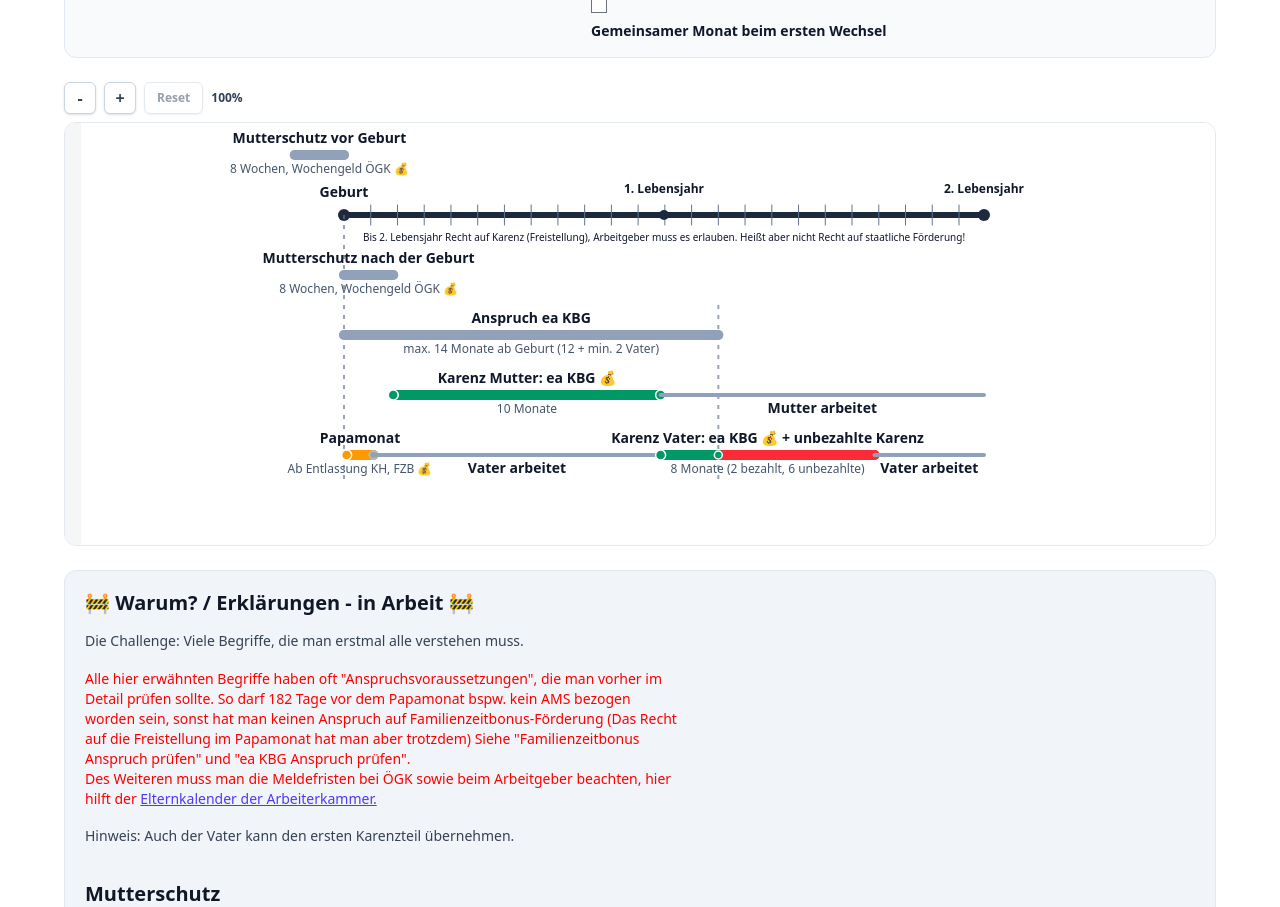
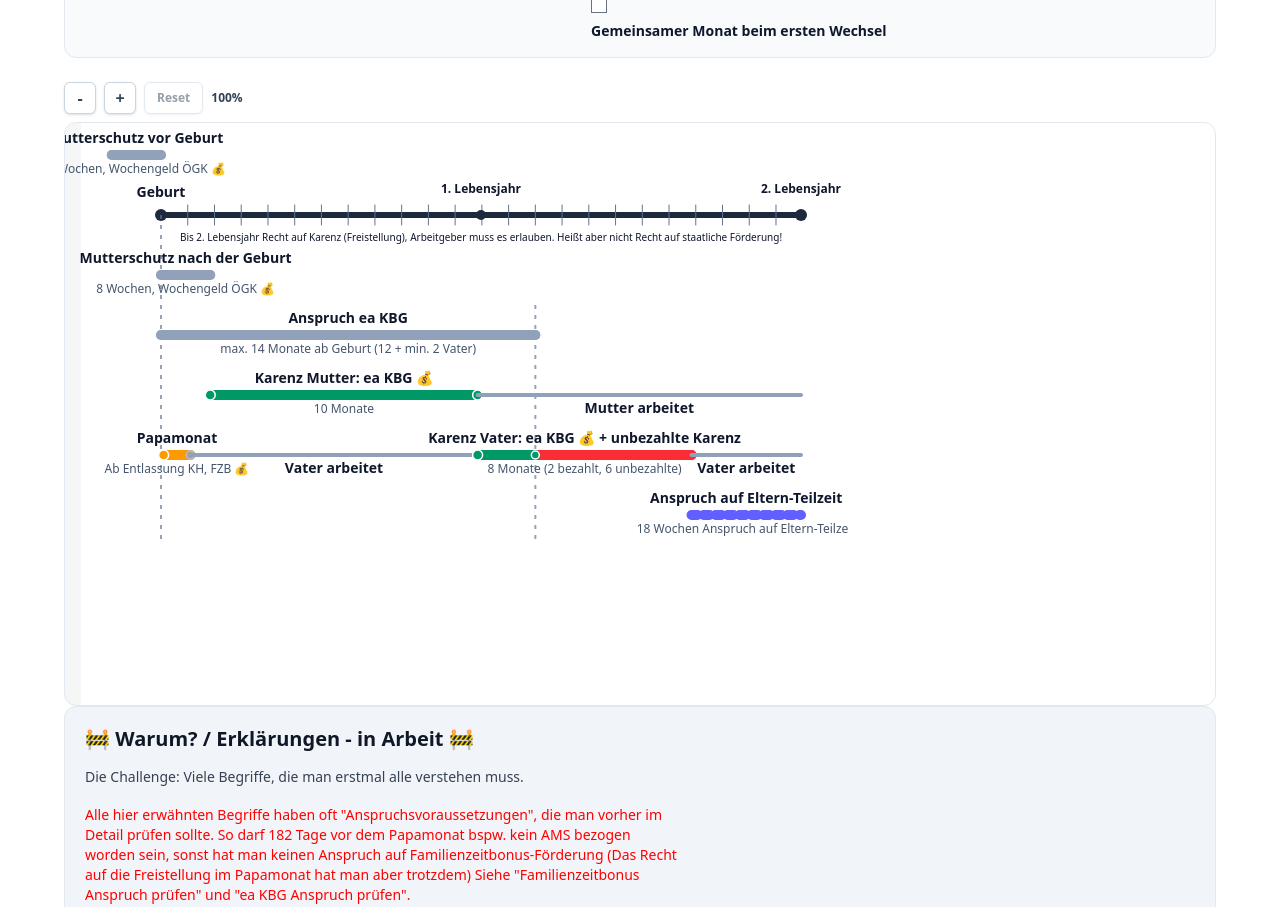
Before and after one commit to mandrasch/karenz-wizard, a SvelteKit app: page /eakbg-planer in a window 1280 px wide. Shown: the part 600-1507 px from the top of the page. Built offline with nearby package versions, Linux system fonts and the light colour scheme.

Commit message:
chore: more updatees

```diff
--- a/src/routes/eakbg-planer/+page.svelte
+++ b/src/routes/eakbg-planer/+page.svelte
@@ -25,6 +25,7 @@
 	const BASELINE_WIDTH = 640;
 	const margins = { top: 32, right: 48, bottom: 32, left: 96 };
 	const rowHeight = 60;
+	const TIMELINE_EXTRA_HEIGHT = 100;
 	const BASELINE_ROW_INDEX = 1;
 	const MID_YEAR_WEEKS = BASE_TOTAL_WEEKS / 2;
 
@@ -145,6 +146,24 @@
 	const thirdWeeks = $derived(monthsToWeeks(thirdMonths));
 	const thirdStart = $derived(fatherEnd);
 	const thirdEnd = $derived(thirdStart + thirdWeeks);
+
+	const lastKarenzEnd = $derived(
+		Math.max(
+			motherWeeks,
+			fatherMonths > 0 ? fatherEnd : motherWeeks,
+			thirdMonths > 0 ? thirdEnd : motherWeeks
+		)
+	);
+	const parentalPartTimeEnd = BASE_TOTAL_WEEKS;
+	const parentalPartTimeDurationWeeks = $derived(
+		Math.max(0, parentalPartTimeEnd - lastKarenzEnd)
+	);
+	const hasParentalPartTime = $derived(parentalPartTimeDurationWeeks > 0.01);
+	const parentalPartTimeDisplay = $derived(
+		hasParentalPartTime
+			? `${formatWeeks(parentalPartTimeDurationWeeks)} Anspruch auf Eltern-Teilzeit`
+			: ''
+	);
 
 	const motherWorkStart = $derived(motherWeeks);
 	const motherWorkEnd = $derived(
@@ -434,10 +453,10 @@
 
 	const intervals = $derived<Interval[]>(
 		(() => {
+			const result: Interval[] = [...baseIntervals];
+
 			if (thirdMonths > 0) {
-				return [
-					...baseIntervals,
-					{
+				result.push({
 					label: thirdLabel,
 					start: thirdStart,
 					end: thirdEnd,
@@ -451,11 +470,24 @@
 							: undefined,
 					isEaBase: thirdUnpaidMonths === 0 && thirdPaidMonths > 0,
 					rowGroup: 'mother'
-					} satisfies Interval
-				];
+				} satisfies Interval);
 			}
 
-			return baseIntervals;
+			if (hasParentalPartTime) {
+				result.push({
+					label: 'Anspruch auf Eltern-Teilzeit',
+					start: lastKarenzEnd,
+					end: parentalPartTimeEnd,
+					displayDuration: parentalPartTimeDisplay,
+					hideDurationLabel: !parentalPartTimeDisplay,
+					rowGroup: 'parental-part-time',
+					lineClass: 'entitlement',
+					hideStartMarker: true,
+					hideEndMarker: true
+				});
+			}
+
+			return result;
 		})()
 	);
 
@@ -498,7 +530,9 @@
 	const ZOOM_STEP = 0.25;
 	let zoomLevel = $state(1);
 	const baseSvgWidth = BASELINE_WIDTH + margins.left + margins.right;
-	const baseSvgHeight = $derived(margins.top + margins.bottom + rowHeight * (maxRowIndex + 1));
+	const baseSvgHeight = $derived(
+		margins.top + margins.bottom + rowHeight * (maxRowIndex + 1) + TIMELINE_EXTRA_HEIGHT
+	);
 	const viewportHeight = $derived(Math.ceil(baseSvgHeight));
 	const svgWidth = $derived(baseSvgWidth * zoomLevel);
 	const svgHeight = $derived(baseSvgHeight * zoomLevel);
@@ -695,6 +729,7 @@
 				aria-labelledby="planner-title"
 				style={`max-height: ${viewportHeight}px; min-height: ${viewportHeight}px;`}
 			>
+				<div class="timeline-viewport">
 					<svg
 						width={svgWidth}
 						height={svgHeight}
@@ -1219,8 +1254,13 @@
 
 	.timeline-window {
 		width: min(100%, 100vw);
-		@apply overflow-auto rounded-xl border border-slate-200 bg-white pb-4;
+		@apply overflow-hidden rounded-xl border border-slate-200 bg-white pb-4;
+	}
+
+	.timeline-viewport {
+		@apply h-full w-full overflow-auto;
 		-webkit-overflow-scrolling: touch;
+		min-height: inherit;
 	}
 
 	.timeline-window:focus-visible {
@@ -1232,7 +1272,7 @@
 	}
 
 	svg {
-		@apply block min-w-full rounded-xl;
+		@apply block rounded-xl;
 		background: linear-gradient(90deg, rgba(15, 23, 42, 0.04) 0 16px, transparent 16px);
 	}
 
@@ -1353,6 +1393,11 @@
 		@apply stroke-amber-500;
 	}
 
+	.interval-line.entitlement {
+		@apply stroke-indigo-500;
+		stroke-dasharray: 6 6;
+	}
+
 	.label {
 		@apply fill-slate-900 text-sm font-normal;
 	}
```
Lines whose indentation alone changed are shown as unchanged.
